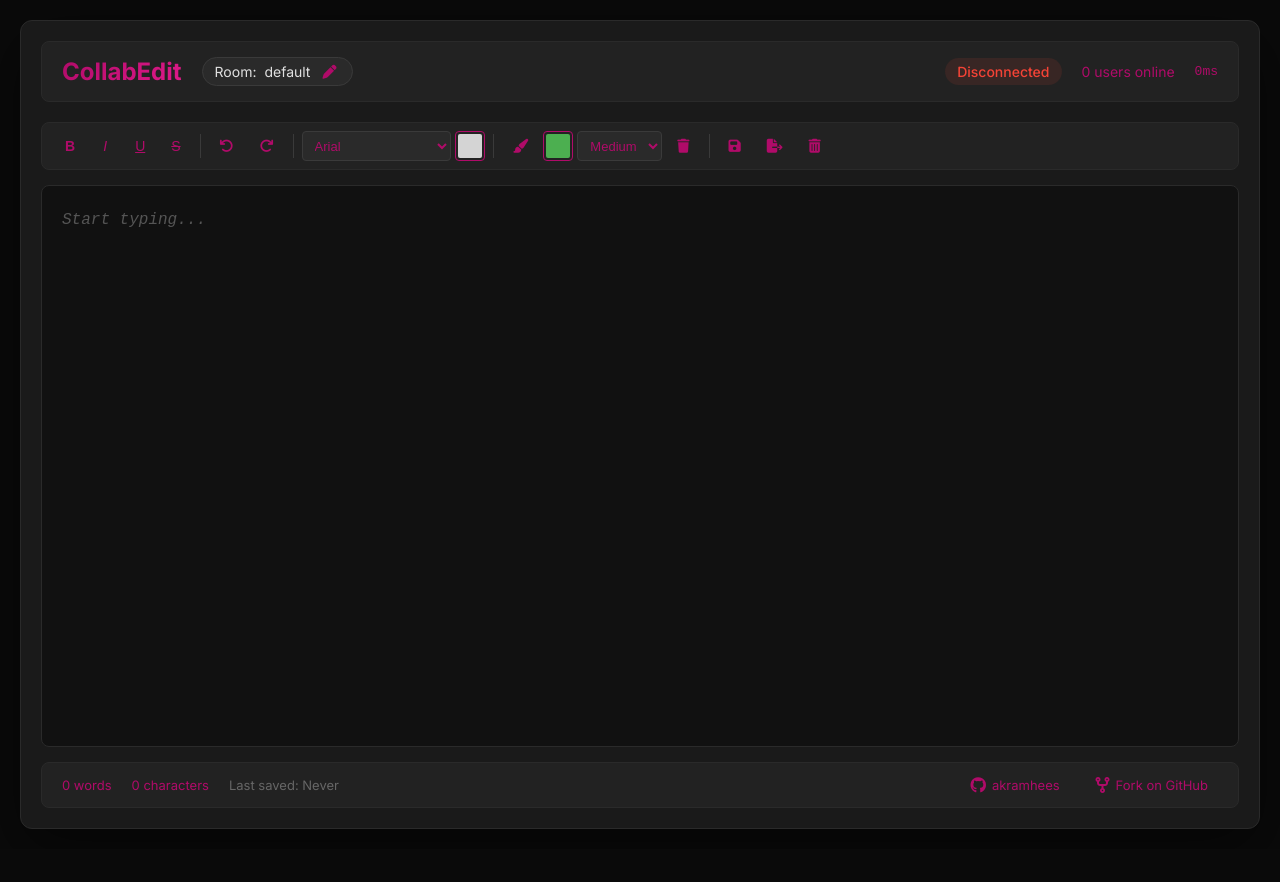
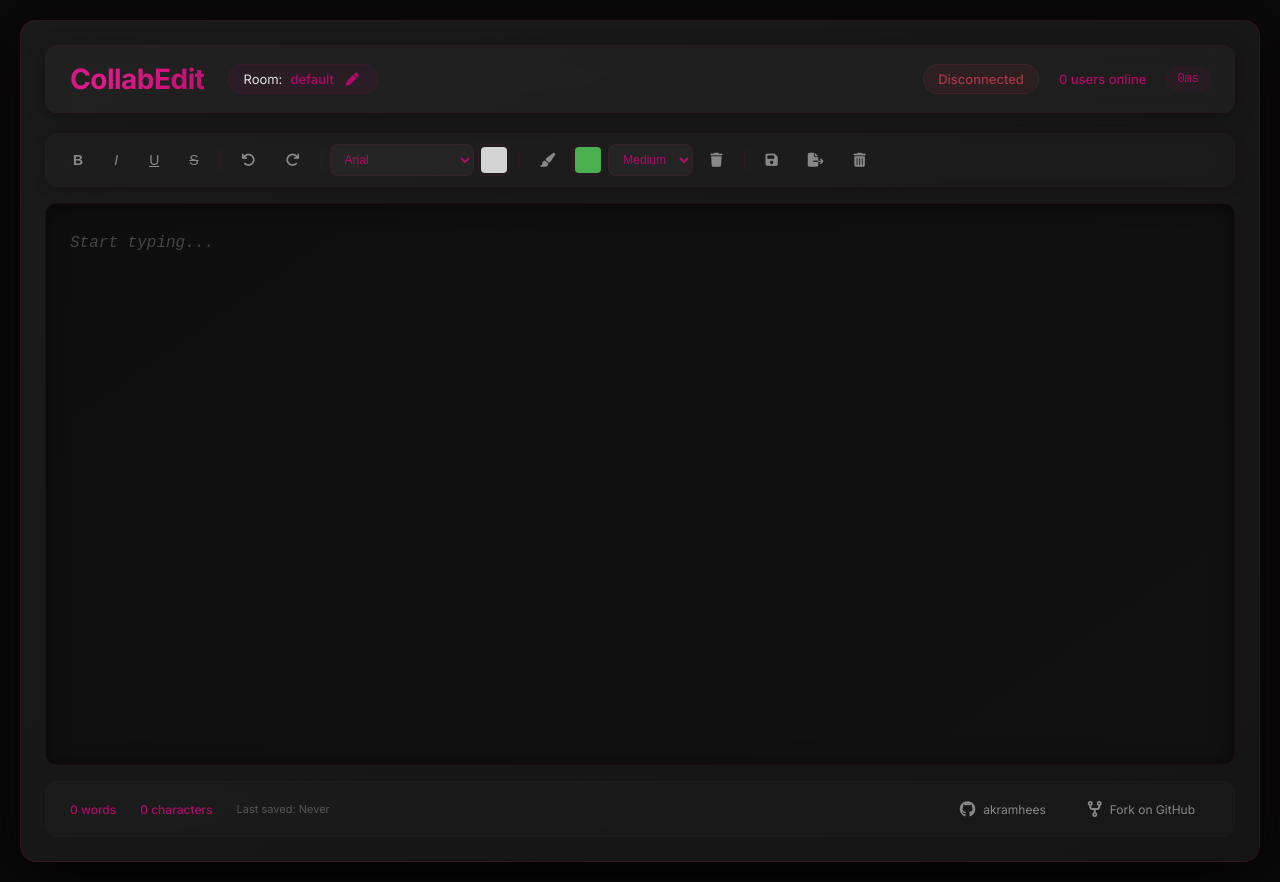
Before and after one commit to akramhees/collabedit, a website: page src/client/index.html in a window 1280 px wide. Before the commit the page ends 849 px from the top, so only its background shows below. Drawn offline with Linux system fonts and the light colour scheme.

Commit message:
style changes

```diff
--- a/src/client/styles.css
+++ b/src/client/styles.css
@@ -20,11 +20,11 @@ body {
   max-width: 1400px;
   width: 100%;
   margin: 0 auto;
-  background: #1a1a1a;
-  border-radius: 12px;
-  border: 1px solid #2a2a2a;
-  padding: 20px;
-  box-shadow: 0 20px 60px rgba(0,0,0,0.5);
+  background: linear-gradient(145deg, #1a1a1a, #141414);
+  border-radius: 16px;
+  border: 1px solid rgba(176, 11, 105, 0.15);
+  padding: 24px;
+  box-shadow: 0 20px 60px rgba(0,0,0,0.8), 0 0 40px rgba(176, 11, 105, 0.05);
 }
 
 header {
@@ -32,46 +32,74 @@ header {
   justify-content: space-between;
   align-items: center;
   margin-bottom: 20px;
-  padding: 15px 20px;
-  background: #222;
-  border-radius: 8px;
-  border: 1px solid #2a2a2a;
+  padding: 16px 24px;
+  background: rgba(255,255,255,0.03);
+  backdrop-filter: blur(10px);
+  border-radius: 12px;
+  border: 1px solid rgba(176, 11, 105, 0.08);
+  box-shadow: 0 4px 20px rgba(0,0,0,0.3);
 }
 
 .header-left {
   display: flex;
   align-items: center;
-  gap: 20px;
+  gap: 24px;
 }
 
 .header-left h1 {
-  font-size: 24px;
-  font-weight: 700;
-  background: linear-gradient(135deg, #b00b69, #e01a8a);
+  font-size: 26px;
+  font-weight: 800;
+  background: linear-gradient(135deg, #b00b69, #e01a8a, #b00b69);
+  background-size: 200% 200%;
   -webkit-background-clip: text;
   -webkit-text-fill-color: transparent;
   background-clip: text;
+  animation: shimmer 3s ease-in-out infinite;
+  letter-spacing: -0.5px;
+}
+
+@keyframes shimmer {
+  0%, 100% { background-position: 0% 50%; }
+  50% { background-position: 100% 50%; }
 }
 
 .room-info {
   display: flex;
   align-items: center;
   gap: 8px;
-  background: #2a2a2a;
-  padding: 5px 12px;
+  background: rgba(176, 11, 105, 0.08);
+  padding: 6px 14px;
   border-radius: 20px;
-  font-size: 14px;
-  border: 1px solid #3a3a3a;
+  font-size: 13px;
+  border: 1px solid rgba(176, 11, 105, 0.12);
+  transition: all 0.3s ease;
+}
+
+.room-info:hover {
+  border-color: rgba(176, 11, 105, 0.3);
+  background: rgba(176, 11, 105, 0.12);
+}
+
+.room-info span {
+  color: #b00b69;
+  font-weight: 500;
 }
 
 .room-info input {
-  background: #333;
+  background: rgba(255,255,255,0.05);
   color: #e0e0e0;
-  border: 1px solid #4a4a4a;
-  border-radius: 4px;
-  padding: 2px 8px;
-  font-size: 14px;
+  border: 1px solid rgba(176, 11, 105, 0.2);
+  border-radius: 6px;
+  padding: 4px 10px;
+  font-size: 13px;
   width: 100px;
+  transition: all 0.3s ease;
+}
+
+.room-info input:focus {
+  outline: none;
+  border-color: #b00b69;
+  box-shadow: 0 0 20px rgba(176, 11, 105, 0.1);
 }
 
 .room-info button {
@@ -79,100 +107,126 @@ header {
   border: none;
   color: #b00b69;
   cursor: pointer;
-  font-size: 14px;
+  font-size: 13px;
   padding: 0 4px;
-  transition: color 0.2s;
+  transition: all 0.3s ease;
 }
 
 .room-info button:hover {
   color: #e01a8a;
+  transform: rotate(10deg);
 }
 
 .header-right {
   display: flex;
   align-items: center;
   gap: 20px;
-  font-size: 14px;
+  font-size: 13px;
 }
 
 .status {
-  padding: 5px 12px;
+  padding: 6px 14px;
   border-radius: 20px;
   font-weight: 500;
+  transition: all 0.3s ease;
 }
 
 .status.connected {
   color: #b00b69;
-  background: rgba(176, 11, 105, 0.1);
+  background: rgba(176, 11, 105, 0.12);
+  border: 1px solid rgba(176, 11, 105, 0.15);
 }
 
 .status.disconnected {
-  color: #f44336;
-  background: rgba(244, 67, 54, 0.1);
+  color: #ff4757;
+  background: rgba(255, 71, 87, 0.1);
+  border: 1px solid rgba(255, 71, 87, 0.15);
+  animation: pulse 1.5s ease-in-out infinite;
 }
 
 .cursor-info {
   color: #b00b69;
+  font-weight: 500;
 }
 
 .latency {
   color: #b00b69;
   font-family: 'Courier New', monospace;
-  font-size: 13px;
+  font-size: 12px;
+  padding: 4px 10px;
+  background: rgba(176, 11, 105, 0.06);
+  border-radius: 12px;
+  border: 1px solid rgba(176, 11, 105, 0.08);
 }
 
 .toolbar {
   display: flex;
   gap: 4px;
-  margin-bottom: 15px;
-  padding: 8px 12px;
-  background: #222;
-  border-radius: 8px;
-  border: 1px solid #2a2a2a;
+  margin-bottom: 16px;
+  padding: 10px 14px;
+  background: rgba(255,255,255,0.02);
+  backdrop-filter: blur(8px);
+  border-radius: 12px;
+  border: 1px solid rgba(176, 11, 105, 0.06);
   flex-wrap: wrap;
   align-items: center;
+  box-shadow: 0 2px 12px rgba(0,0,0,0.2);
 }
 
 .toolbar button {
   background: transparent;
-  color: #b00b69;
+  color: #888;
   border: 1px solid transparent;
-  padding: 4px 10px;
-  border-radius: 4px;
+  padding: 6px 12px;
+  border-radius: 8px;
   cursor: pointer;
   font-size: 14px;
-  transition: all 0.2s;
-  height: 30px;
-  min-width: 30px;
+  transition: all 0.25s ease;
+  height: 32px;
+  min-width: 32px;
   display: flex;
   align-items: center;
   justify-content: center;
+  position: relative;
 }
 
 .toolbar button:hover {
-  background: #2a2a2a;
-  border-color: #b00b69;
-  color: #e01a8a;
+  background: rgba(176, 11, 105, 0.08);
+  border-color: rgba(176, 11, 105, 0.15);
+  color: #b00b69;
+  transform: translateY(-1px);
+  box-shadow: 0 4px 12px rgba(176, 11, 105, 0.1);
 }
 
 .toolbar button:active {
-  background: #3a3a3a;
   transform: scale(0.95);
 }
 
+.toolbar button b, .toolbar button i, .toolbar button u, .toolbar button s {
+  color: inherit;
+}
+
 .toolbar select {
-  background: #2a2a2a;
+  background: rgba(255,255,255,0.04);
   color: #b00b69;
-  border: 1px solid #3a3a3a;
-  border-radius: 4px;
-  padding: 4px 8px;
-  font-size: 13px;
+  border: 1px solid rgba(176, 11, 105, 0.1);
+  border-radius: 8px;
+  padding: 4px 10px;
+  font-size: 12px;
   cursor: pointer;
-  height: 30px;
+  height: 32px;
+  transition: all 0.25s ease;
 }
 
 .toolbar select:hover {
+  border-color: rgba(176, 11, 105, 0.25);
+  background: rgba(176, 11, 105, 0.04);
+}
+
+.toolbar select:focus {
+  outline: none;
   border-color: #b00b69;
+  box-shadow: 0 0 20px rgba(176, 11, 105, 0.05);
 }
 
 .toolbar select option {
@@ -181,13 +235,19 @@ header {
 }
 
 .toolbar input[type="color"] {
-  width: 30px;
-  height: 30px;
-  border: 1px solid #b00b69;
-  border-radius: 4px;
+  width: 32px;
+  height: 32px;
+  border: 1px solid rgba(176, 11, 105, 0.15);
+  border-radius: 8px;
   padding: 2px;
   cursor: pointer;
   background: transparent;
+  transition: all 0.25s ease;
+}
+
+.toolbar input[type="color"]:hover {
+  border-color: #b00b69;
+  box-shadow: 0 0 20px rgba(176, 11, 105, 0.1);
 }
 
 .toolbar input[type="color"]::-webkit-color-swatch-wrapper {
@@ -196,49 +256,52 @@ header {
 
 .toolbar input[type="color"]::-webkit-color-swatch {
   border: none;
-  border-radius: 2px;
+  border-radius: 4px;
 }
 
 .toolbar-separator {
   width: 1px;
-  height: 24px;
-  background: #3a3a3a;
+  height: 28px;
+  background: linear-gradient(to bottom, transparent, rgba(176, 11, 105, 0.15), transparent);
   margin: 0 4px;
 }
 
 #editor-container {
   position: relative;
-  background: #111;
-  border-radius: 8px;
-  border: 1px solid #2a2a2a;
+  background: linear-gradient(145deg, #0e0e0e, #111111);
+  border-radius: 12px;
+  border: 1px solid rgba(176, 11, 105, 0.06);
   min-height: 70vh;
   overflow: hidden;
+  box-shadow: inset 0 2px 20px rgba(0,0,0,0.5);
+  transition: border-color 0.3s ease;
+}
+
+#editor-container:focus-within {
+  border-color: rgba(176, 11, 105, 0.2);
+  box-shadow: inset 0 2px 20px rgba(0,0,0,0.5), 0 0 40px rgba(176, 11, 105, 0.02);
 }
 
 #editor {
-  padding: 20px;
+  padding: 24px;
   min-height: 70vh;
   font-family: 'JetBrains Mono', 'Fira Code', 'Courier New', monospace;
   font-size: 16px;
-  line-height: 1.8;
+  line-height: 1.9;
   outline: none;
   white-space: pre-wrap;
   word-wrap: break-word;
   color: #d4d4d4;
-  transition: opacity 0.3s;
+  transition: opacity 0.3s ease;
   position: relative;
   z-index: 1;
 }
 
-#editor:focus {
-  border-color: #b00b69;
-  box-shadow: 0 0 0 2px rgba(176, 11, 105, 0.2);
-}
-
 #editor:empty::before {
   content: 'Start typing...';
-  color: #555;
+  color: #444;
   font-style: italic;
+  font-weight: 300;
 }
 
 #editor * {
@@ -247,6 +310,7 @@ header {
 
 #editor b, #editor strong {
   color: #b00b69;
+  font-weight: 700;
 }
 
 #editor i, #editor em {
@@ -278,102 +342,137 @@ header {
   display: flex;
   justify-content: space-between;
   align-items: center;
-  margin-top: 15px;
-  padding: 10px 20px;
-  background: #222;
-  border-radius: 8px;
-  border: 1px solid #2a2a2a;
-  font-size: 13px;
+  margin-top: 16px;
+  padding: 12px 24px;
+  background: rgba(255,255,255,0.02);
+  border-radius: 12px;
+  border: 1px solid rgba(176, 11, 105, 0.04);
+  font-size: 12px;
   color: #666;
+  backdrop-filter: blur(4px);
 }
 
 .footer-left {
   display: flex;
-  gap: 20px;
+  gap: 24px;
 }
 
 .footer-left span {
   display: flex;
   align-items: center;
-  gap: 5px;
+  gap: 6px;
+  transition: color 0.3s ease;
 }
 
 .footer-left span:first-child {
   color: #b00b69;
+  font-weight: 500;
 }
 
 .footer-left span:nth-child(2) {
   color: #b00b69;
+  font-weight: 500;
 }
 
 .footer-left span:last-child {
-  color: #666;
+  color: #555;
+  font-size: 11px;
 }
 
 .footer-right {
   display: flex;
   align-items: center;
-  gap: 16px;
+  gap: 12px;
 }
 
 .github-link {
   display: flex;
   align-items: center;
-  gap: 6px;
-  color: #b00b69;
+  gap: 8px;
+  color: #888;
   text-decoration: none;
-  font-size: 13px;
-  padding: 4px 10px;
-  border-radius: 4px;
-  transition: all 0.2s;
+  font-size: 12px;
+  padding: 6px 14px;
+  border-radius: 8px;
+  transition: all 0.25s ease;
+  border: 1px solid transparent;
 }
 
 .github-link:hover {
-  color: #e01a8a;
-  background: #2a2a2a;
+  color: #b00b69;
+  background: rgba(176, 11, 105, 0.06);
+  border-color: rgba(176, 11, 105, 0.1);
+  transform: translateY(-1px);
 }
 
 .github-link i {
   font-size: 16px;
+  transition: transform 0.3s ease;
+}
+
+.github-link:hover i {
+  transform: rotate(-5deg) scale(1.05);
 }
 
 ::-webkit-scrollbar {
-  width: 8px;
-  height: 8px;
+  width: 6px;
+  height: 6px;
 }
 
 ::-webkit-scrollbar-track {
-  background: #1a1a1a;
-  border-radius: 4px;
+  background: rgba(255,255,255,0.02);
+  border-radius: 3px;
 }
 
 ::-webkit-scrollbar-thumb {
-  background: #b00b69;
-  border-radius: 4px;
+  background: linear-gradient(to bottom, #b00b69, #e01a8a);
+  border-radius: 3px;
+  transition: all 0.3s ease;
 }
 
 ::-webkit-scrollbar-thumb:hover {
-  background: #e01a8a;
+  background: linear-gradient(to bottom, #e01a8a, #b00b69);
+}
+
+@keyframes pulse {
+  0%, 100% { opacity: 1; }
+  50% { opacity: 0.5; }
+}
+
+.status.connecting {
+  animation: pulse 1.5s ease-in-out infinite;
+}
+
+::selection {
+  background: rgba(176, 11, 105, 0.3);
+  color: #fff;
 }
 
 @media (max-width: 768px) {
   .container {
-    padding: 10px;
+    padding: 12px;
   }
 
   header {
     flex-direction: column;
-    gap: 10px;
+    gap: 12px;
     align-items: stretch;
+    padding: 14px 16px;
   }
 
   .header-left {
     flex-wrap: wrap;
+    gap: 12px;
+  }
+
+  .header-left h1 {
+    font-size: 20px;
   }
 
   .header-right {
     flex-wrap: wrap;
     justify-content: space-between;
+    gap: 10px;
   }
 
   #editor-container {
@@ -383,7 +482,7 @@ header {
   #editor {
     min-height: 50vh;
     font-size: 14px;
-    padding: 15px;
+    padding: 16px;
   }
 
   #drawCanvas {
@@ -392,51 +491,51 @@ header {
 
   .toolbar {
     gap: 2px;
+    padding: 8px 10px;
   }
 
   .toolbar button {
-    padding: 3px 8px;
+    padding: 4px 8px;
     font-size: 12px;
-    height: 26px;
-    min-width: 26px;
+    height: 28px;
+    min-width: 28px;
   }
 
   .toolbar select {
     font-size: 11px;
-    height: 26px;
-    padding: 2px 4px;
+    height: 28px;
+    padding: 2px 6px;
   }
 
   .toolbar input[type="color"] {
-    width: 26px;
-    height: 26px;
+    width: 28px;
+    height: 28px;
+  }
+
+  .toolbar-separator {
+    height: 24px;
   }
 
   .footer {
     flex-direction: column;
-    gap: 10px;
+    gap: 12px;
     align-items: flex-start;
+    padding: 12px 16px;
   }
 
   .footer-left {
     flex-wrap: wrap;
+    gap: 12px;
   }
 
   .footer-right {
     flex-wrap: wrap;
+    width: 100%;
   }
 }
 
-@keyframes pulse {
-  0%, 100% { opacity: 1; }
-  50% { opacity: 0.5; }
+@media (min-width: 769px) {
+  .header-left h1 {
+    font-size: 28px;
+  }
 }
-
-.status.connecting {
-  animation: pulse 1s infinite;
-}
-
-::selection {
-  background: #b00b69;
-  color: #fff;
-}
```
